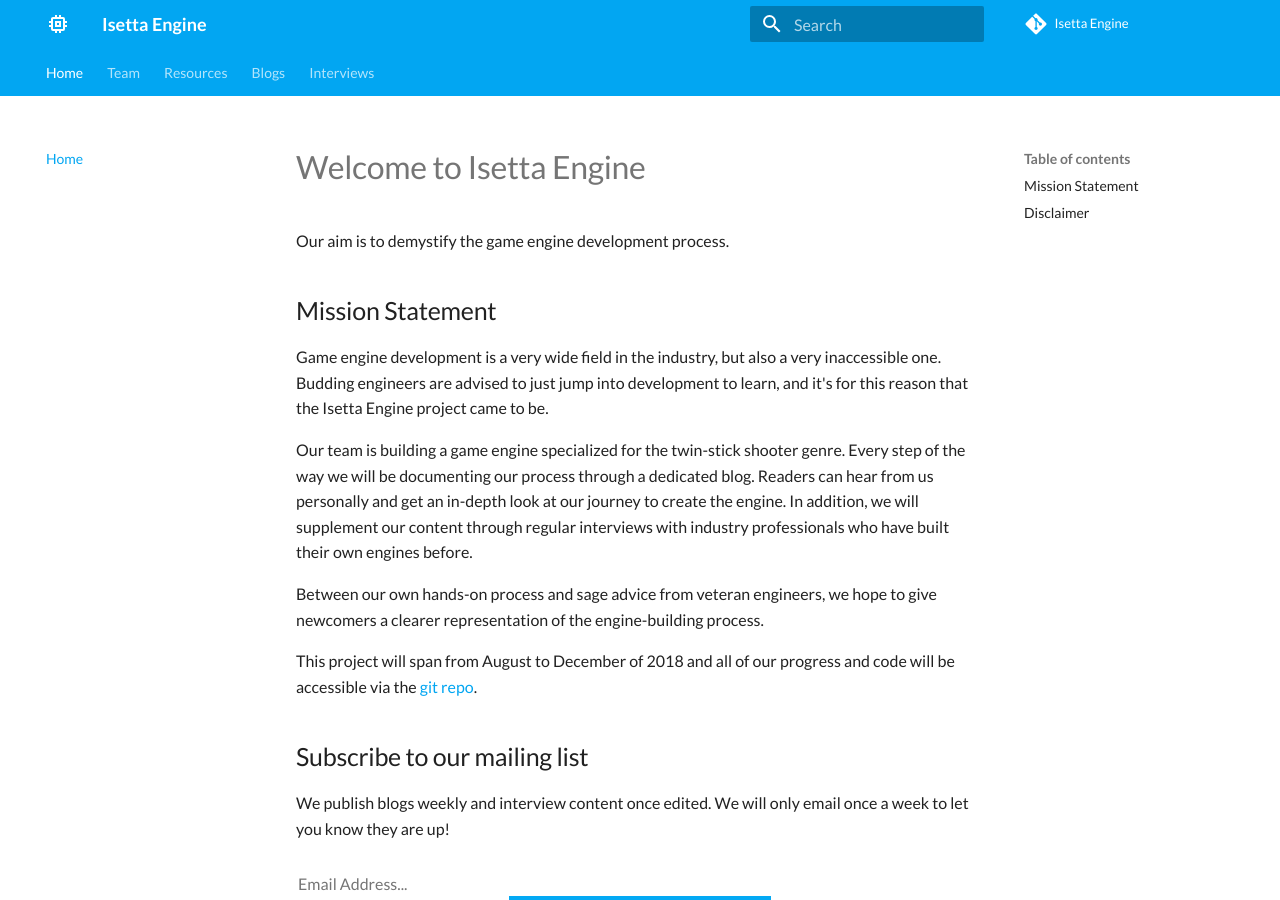
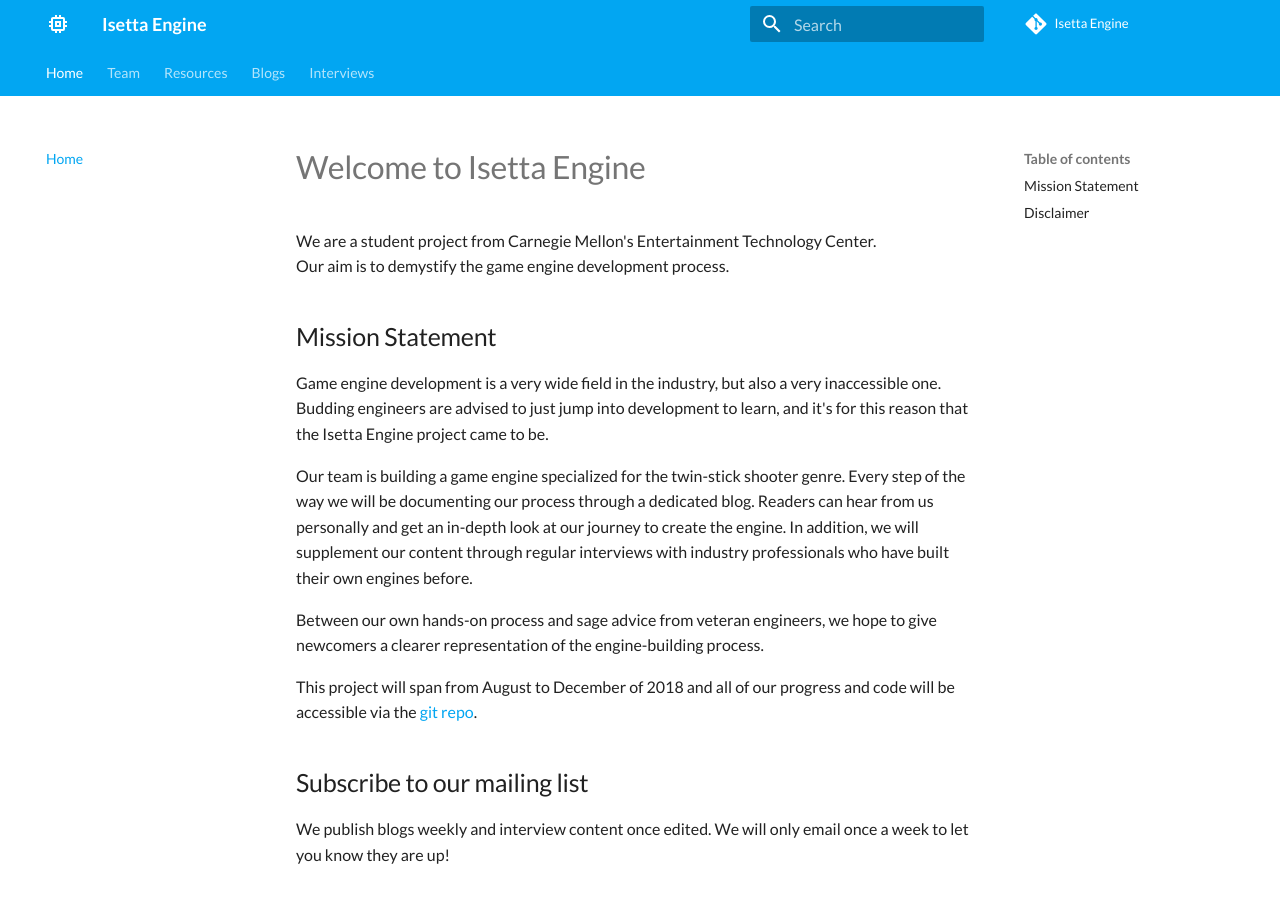
Before and after one commit to Isetta-Team/Isetta-Website-Raw, an MkDocs documentation site: the page built from docs/index.md, in a window 1280 px wide and 900 px high. Built offline with MkDocs 1.6.1 and Material for MkDocs 9.7.7, drawn with Linux system fonts in a browser that asks for light colours; comment, search, counter and statistics services are not loaded.

Commit message:
Added CMU mention on landing page

```diff
--- a/docs/index.md
+++ b/docs/index.md
@@ -1,5 +1,6 @@
 # Welcome to Isetta Engine
 
+We are a student project from Carnegie Mellon's Entertainment Technology Center.
 Our aim is to demystify the game engine development process.
 
 ## Mission Statement
```
